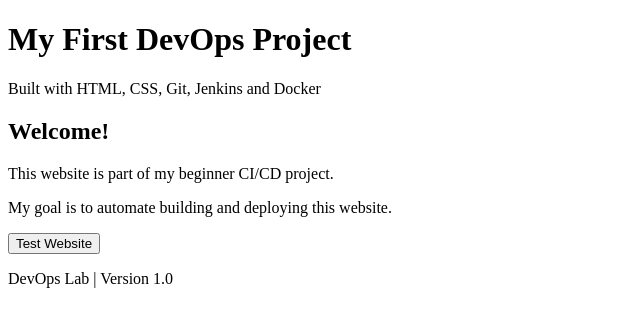
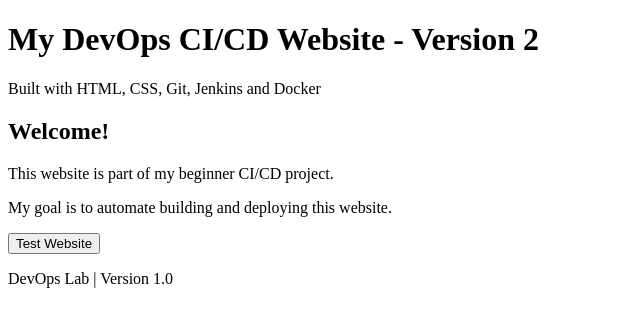
Before and after one commit to vinaykumar8171/devops-website, a plain HTML site: page index.html in a window 1280 px wide. Shown: the whole page, without its empty margins (0-640 px from the left). Drawn offline with Linux system fonts and the light colour scheme.

Commit message:
Update website heading

```diff
--- a/index.html
+++ b/index.html
@@ -8,7 +8,7 @@
 </head>
 <body>
     <header>
-        <h1>My First DevOps Project</h1>
+        <h1>My DevOps CI/CD Website - Version 2</h1>
         <p>Built with HTML, CSS, Git, Jenkins and Docker</p>
     </header>
 
```
